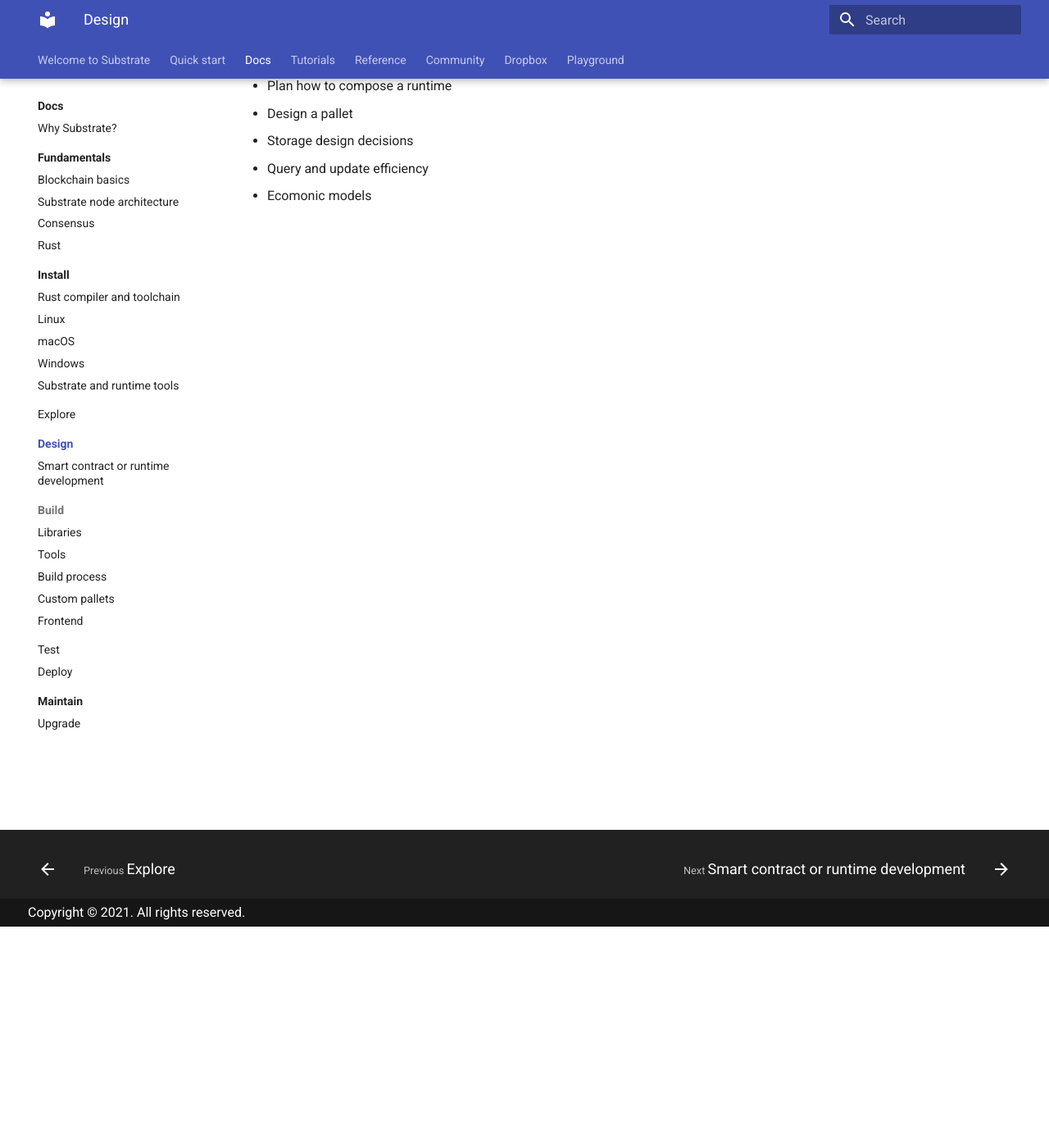
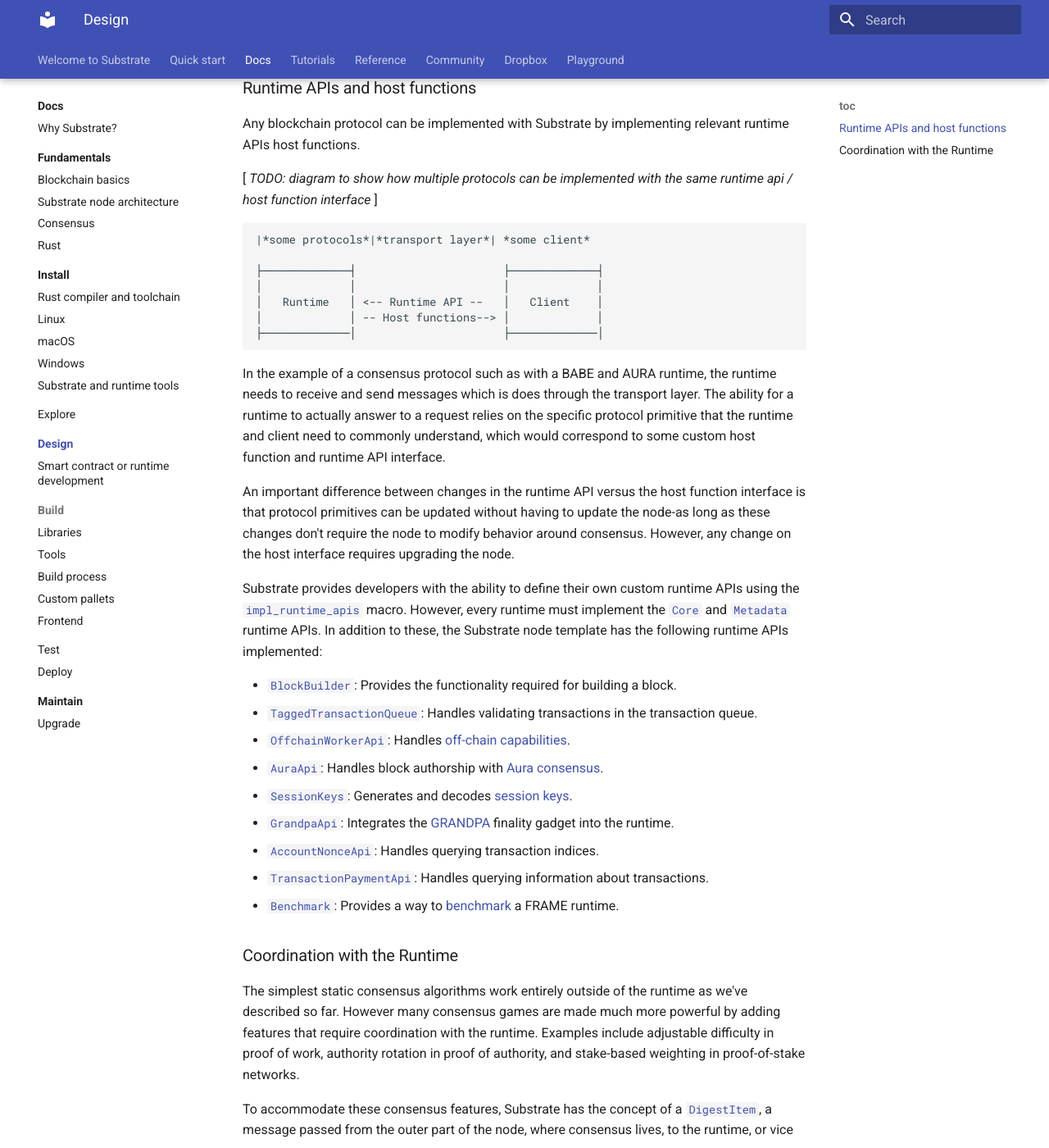
Before and after one commit to polkadot-developers/docs-sandbox, an MkDocs documentation site: the page built from source/docs/main-docs/05-design/index.md, in a window 1280 px wide and 1400 px high, scrolled down 270 px. Shown: the whole window at 82% size. Built offline with MkDocs 1.6.1 and Material for MkDocs 9.7.7, drawn with Linux system fonts in a browser that asks for light colours; some of the changed text lies outside the part shown.

Commit message:
Move out content to design section

```diff
--- a/source/docs/main-docs/05-design/index.md
+++ b/source/docs/main-docs/05-design/index.md
@@ -8,6 +8,59 @@
 ---
 # Design
 
+A Substrate node can be thought of as video gaming environment, where the console is the client (or the "outer part") and the current game being played is the current runtime (i.e. everything "on-chain").
+Each of these components are created using Substrate's [multitude of core libraries](./link-todo) for building blockchain clients and their runtime logic.
+
+### Runtime APIs and host functions
+
+Any blockchain protocol can be implemented with Substrate by implementing relevant runtime APIs host functions.
+
+[ _TODO: diagram to show how multiple protocols can be implemented with the same runtime api / host function interface_ ]
+
+    |*some protocols*|*transport layer*| *some client*
+
+    ├─────────────┤                      ├─────────────┤
+    │             │                      │             │
+    │   Runtime   │ <-- Runtime API --   │   Client    │
+    │             │ -- Host functions--> │             │
+    ├─────────────│                      ├─────────────│
+
+
+In the example of a consensus protocol such as with a BABE and AURA runtime, the runtime needs to receive and send messages which is does through the transport layer.
+The ability for a runtime to actually answer to a request relies on the specific protocol primitive that the runtime and client need to commonly understand, which would correspond to some custom host function and runtime API interface.
+
+An important difference between changes in the runtime API versus the host function interface is that protocol primitives can be updated without having to update the node-as long as these changes don't require the node to modify behavior around consensus.
+However, any change on the host interface requires upgrading the node.
+
+Substrate provides developers with the ability to define their own custom runtime APIs using the [`impl_runtime_apis`](/rustdocs/latest/sp_api/macro.impl_runtime_apis.html) macro.
+However, every runtime must implement the [`Core`](/rustdocs/latest/sp_api/trait.Core.html) and [`Metadata`](/rustdocs/latest/sp_api/trait.Metadata.html) runtime APIs.
+In addition to these, the Substrate node template has the following runtime APIs implemented:
+
+- [`BlockBuilder`](/rustdocs/latest/sp_block_builder/trait.BlockBuilder.html): Provides the functionality required for building a block.
+- [`TaggedTransactionQueue`](/rustdocs/latest/sp_transaction_pool/runtime_api/trait.TaggedTransactionQueue.html): Handles validating transactions in the transaction queue.
+- [`OffchainWorkerApi`](/rustdocs/latest/sp_offchain/trait.OffchainWorkerApi.html): Handles [off-chain capabilities](/v3/concepts/off-chain-features).
+- [`AuraApi`](/rustdocs/latest/sp_consensus_aura/trait.AuraApi.html): Handles block authorship with [Aura consensus](/v3/advanced/consensus#aura).
+- [`SessionKeys`](/rustdocs/latest/sp_session/trait.SessionKeys.html): Generates and decodes [session keys](/v3/concepts/session-keys).
+- [`GrandpaApi`](/rustdocs/latest/sp_finality_grandpa/trait.GrandpaApi.html): Integrates the [GRANDPA](/v3/advanced/consensus#grandpa) finality gadget into the runtime.
+- [`AccountNonceApi`](/rustdocs/latest/frame_system_rpc_runtime_api/trait.AccountNonceApi.html): Handles querying transaction indices.
+- [`TransactionPaymentApi`](/rustdocs/latest/pallet_transaction_payment_rpc_runtime_api/trait.TransactionPaymentApi.html): Handles querying information about transactions.
+- [`Benchmark`](/rustdocs/latest/frame_benchmarking/trait.Benchmark.html): Provides a way to [benchmark](/v3/runtime/benchmarking) a FRAME runtime.
+
+### Coordination with the Runtime
+
+The simplest static consensus algorithms work entirely outside of the runtime as we've described so far.
+However many consensus games are made much more powerful by adding features that require coordination with the runtime.
+Examples include adjustable difficulty in proof of work, authority rotation in proof of authority, and stake-based weighting in proof-of-stake networks.
+
+To accommodate these consensus features, Substrate has the concept of a [`DigestItem`](/rustdocs/latest/sp_runtime/enum.DigestItem.html), a message passed from the outer part of the node, where consensus lives, to the runtime, or vice versa.
+
+[ _TODO: not sure where to put the below, but it related to runtime execution of consenus, and where consensus sits in the big picture_]
+
+A Substrate runtime executes the protocol logic and rules in a deterministic way, such that validators and block producers outside of the runtime can accept or reject them.
+
+In the collator model of a relay chain like Polkadot, collators selection is tightly coupled to the consensus mechanism.
+[ TODO: provide more insight and examples ]
+
 * Smart contract platform
 * Smart contract pallet
 * EVM pallet
```
Also changed, not shown: source/docs/main-docs/05-design/economic-models.md (+12 -0 lines), source/docs/main-docs/05-design/pallet-design.md (+242 -0 lines), source/docs/main-docs/06-build/cli.md (added, +41 -0 lines).
